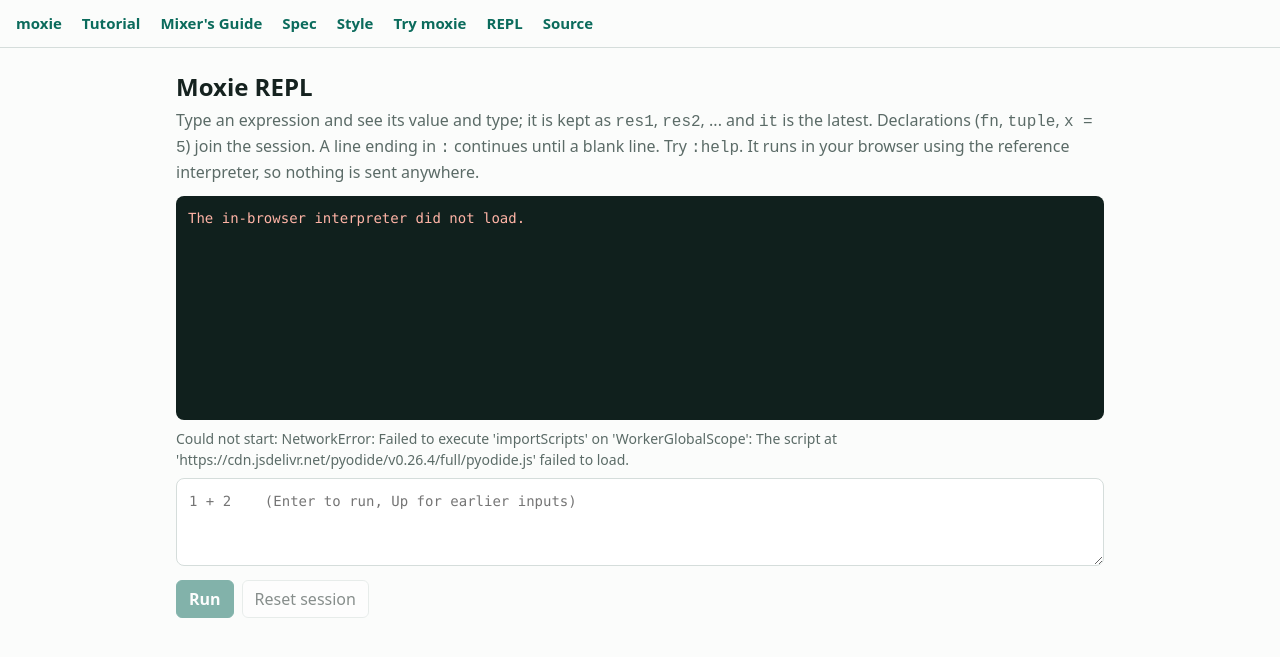
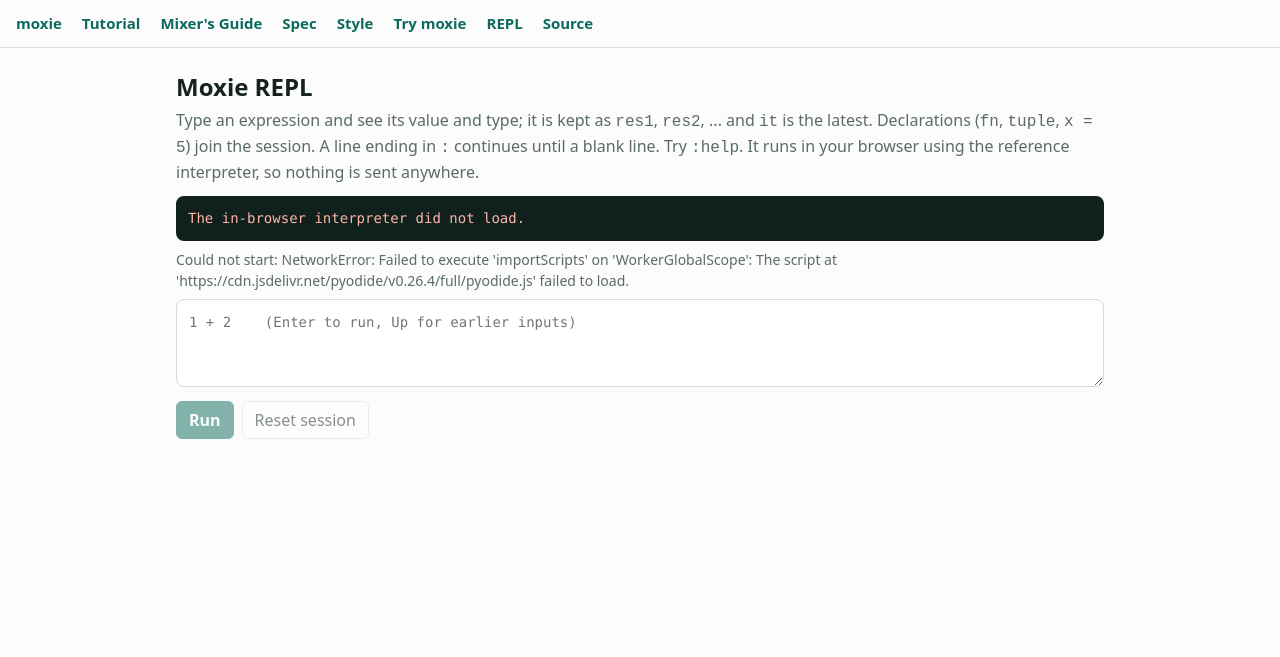
Before and after one commit to slconverse1/moxie, a Jekyll site: the page docs/repl.html, which Jekyll copies as it is, in a window 1280 px wide. Shown: the top 657 px of the page. Built offline with Jekyll 4.4.1, drawn with Linux system fonts in a browser that asks for light colours.

Commit message:
Try: sample box in its own row; REPL: no empty transcript gap
Co-Authored-By: Claude Sonnet 5.5 <noreply@anthropic.com>
Claude-Session: https://claude.ai/code/session_01XCzUchPRZuBnrDtgjNTTye

```diff
--- a/docs/gc/repl.html
+++ b/docs/gc/repl.html
@@ -20,7 +20,8 @@ button.run{background:var(--accent);color:var(--accent-ink);border-color:var(--a
 button:disabled{opacity:.5}
 textarea,pre{width:100%;font:14px/1.5 ui-monospace,Menlo,Consolas,monospace;border-radius:8px;margin:0}
 textarea{height:5.5rem;resize:vertical;padding:12px;border:1px solid var(--line);background:var(--panel);color:var(--ink);tab-size:2;white-space:pre}
-pre{background:var(--out);color:var(--out-ink);padding:12px;min-height:14rem;max-height:32rem;overflow:auto;white-space:pre-wrap}
+pre{background:var(--out);color:var(--out-ink);padding:12px;min-height:0;max-height:32rem;overflow:auto;white-space:pre-wrap}
+#log:empty{display:none}
 pre .echo{color:var(--echo)}
 pre .err{color:var(--err)}
 #status{color:var(--muted);font-size:14px}
--- a/docs/gc/try.html
+++ b/docs/gc/try.html
@@ -30,8 +30,8 @@ pre .err{color:var(--err)}
 <main>
 <h1>Try moxie/gc</h1>
 <p class="lead">Pick a sample or write your own, then run it. The program runs in your browser using the reference interpreter, so nothing is sent anywhere. A program is one file, and its top level is <code>main</code>. The page is a sandbox: there is no network and no native libraries, <code>signals</code> is not available, and files live in memory only. A program that needs one of those is refused when it is checked, with a message that says so.</p>
+<div class="bar"><select id="sample" aria-label="Sample program"></select></div>
 <div class="bar">
-  <select id="sample" aria-label="Sample program"></select>
   <button class="run" id="run" disabled>Run</button>
   <button id="check" disabled>Check only</button>
   <button id="stop" disabled>Stop</button>
--- a/docs/repl.html
+++ b/docs/repl.html
@@ -20,7 +20,8 @@ button.run{background:var(--accent);color:var(--accent-ink);border-color:var(--a
 button:disabled{opacity:.5}
 textarea,pre{width:100%;font:14px/1.5 ui-monospace,Menlo,Consolas,monospace;border-radius:8px;margin:0}
 textarea{height:5.5rem;resize:vertical;padding:12px;border:1px solid var(--line);background:var(--panel);color:var(--ink);tab-size:2;white-space:pre}
-pre{background:var(--out);color:var(--out-ink);padding:12px;min-height:14rem;max-height:32rem;overflow:auto;white-space:pre-wrap}
+pre{background:var(--out);color:var(--out-ink);padding:12px;min-height:0;max-height:32rem;overflow:auto;white-space:pre-wrap}
+#log:empty{display:none}
 pre .echo{color:var(--echo)}
 pre .err{color:var(--err)}
 #status{color:var(--muted);font-size:14px}
--- a/docs/try.html
+++ b/docs/try.html
@@ -30,8 +30,8 @@ pre .err{color:var(--err)}
 <main>
 <h1>Try moxie</h1>
 <p class="lead">Pick a sample or write your own, then run it. The program runs in your browser using the reference interpreter, so nothing is sent anywhere. A program is one file, and its top level is <code>main</code>. The page is a sandbox: there is no network and no native libraries, <code>signals</code> is not available, and files live in memory only. A program that needs one of those is refused when it is checked, with a message that says so.</p>
+<div class="bar"><select id="sample" aria-label="Sample program"></select></div>
 <div class="bar">
-  <select id="sample" aria-label="Sample program"></select>
   <button class="run" id="run" disabled>Run</button>
   <button id="check" disabled>Check only</button>
   <button id="stop" disabled>Stop</button>
```
